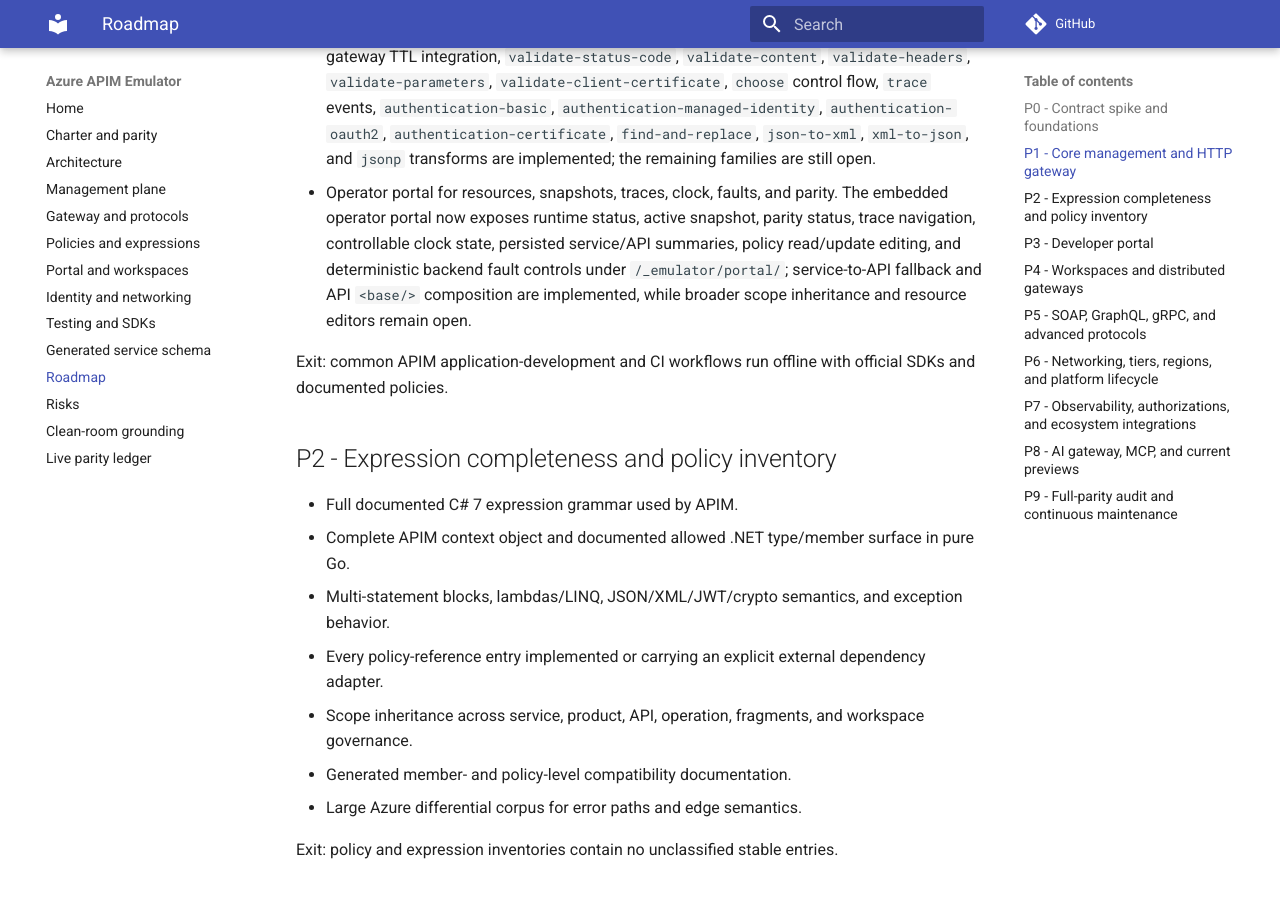
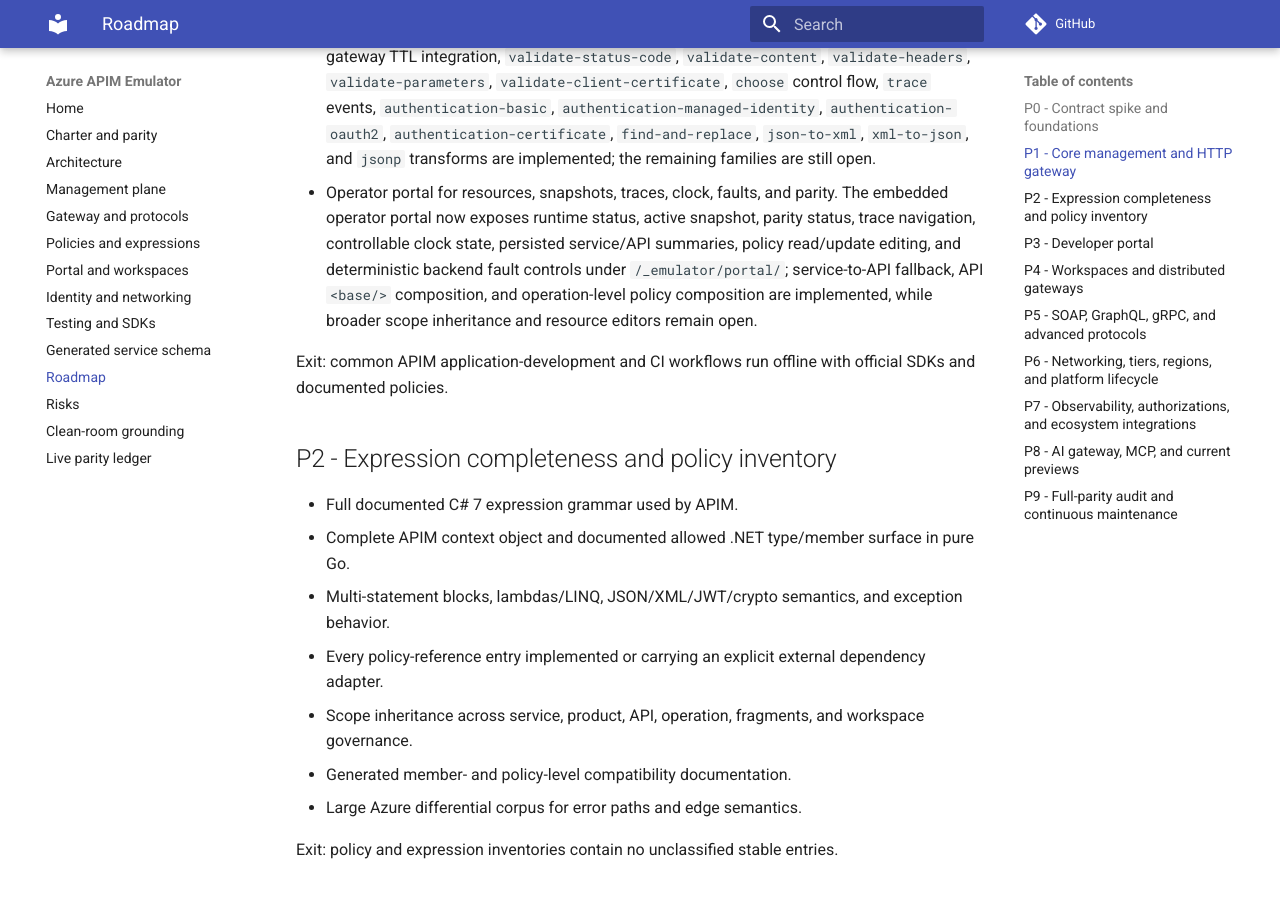
Before and after one commit to calvinchengx/azure-apim-emulator, an MkDocs documentation site: the page built from docs/09-roadmap.md, in a window 1280 px wide and 900 px high, scrolled down 2031 px. Built offline with MkDocs 1.6.1 and Material for MkDocs 9.7.7, drawn with Linux system fonts in a browser that asks for light colours; comment, search, counter and statistics services are not loaded.

Commit message:
Document operation policy inheritance

```diff
--- a/docs/09-roadmap.md
+++ b/docs/09-roadmap.md
@@ -42,7 +42,7 @@
 - Core policy families: routing, mutation, control flow, auth, limits, cache, validation, send-request, transforms, and tracing.
   Literal query/body/variable/method mutations, CORS response/preflight handling, `check-header`, `validate-jwt` backed by the configured Entra validator, `ip-filter` validation, injected `send-request` calls, deterministic `rate-limit-by-key`/`quota-by-key` windows, response and value cache lookup/store/removal with gateway TTL integration, `validate-status-code`, `validate-content`, `validate-headers`, `validate-parameters`, `validate-client-certificate`, `choose` control flow, `trace` events, `authentication-basic`, `authentication-managed-identity`, `authentication-oauth2`, `authentication-certificate`, `find-and-replace`, `json-to-xml`, `xml-to-json`, and `jsonp` transforms are implemented; the remaining families are still open.
 - Operator portal for resources, snapshots, traces, clock, faults, and parity.
-  The embedded operator portal now exposes runtime status, active snapshot, parity status, trace navigation, controllable clock state, persisted service/API summaries, policy read/update editing, and deterministic backend fault controls under `/_emulator/portal/`; service-to-API fallback and API `<base/>` composition are implemented, while broader scope inheritance and resource editors remain open.
+  The embedded operator portal now exposes runtime status, active snapshot, parity status, trace navigation, controllable clock state, persisted service/API summaries, policy read/update editing, and deterministic backend fault controls under `/_emulator/portal/`; service-to-API fallback, API `<base/>` composition, and operation-level policy composition are implemented, while broader scope inheritance and resource editors remain open.
 
 Exit: common APIM application-development and CI workflows run offline with
 official SDKs and documented policies.
```
Also changed, not shown: docs/parity.md (+1 -1 lines).
